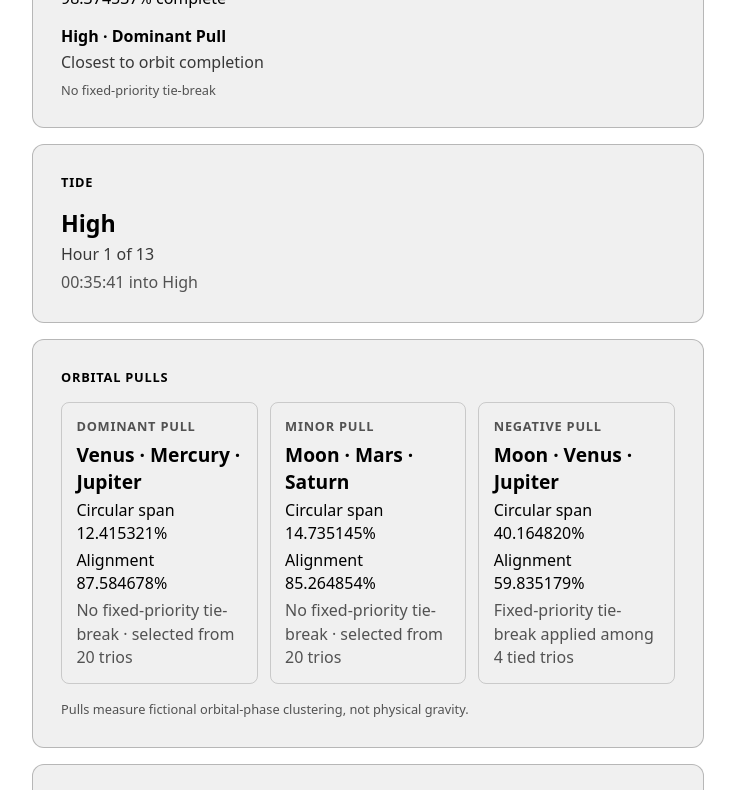
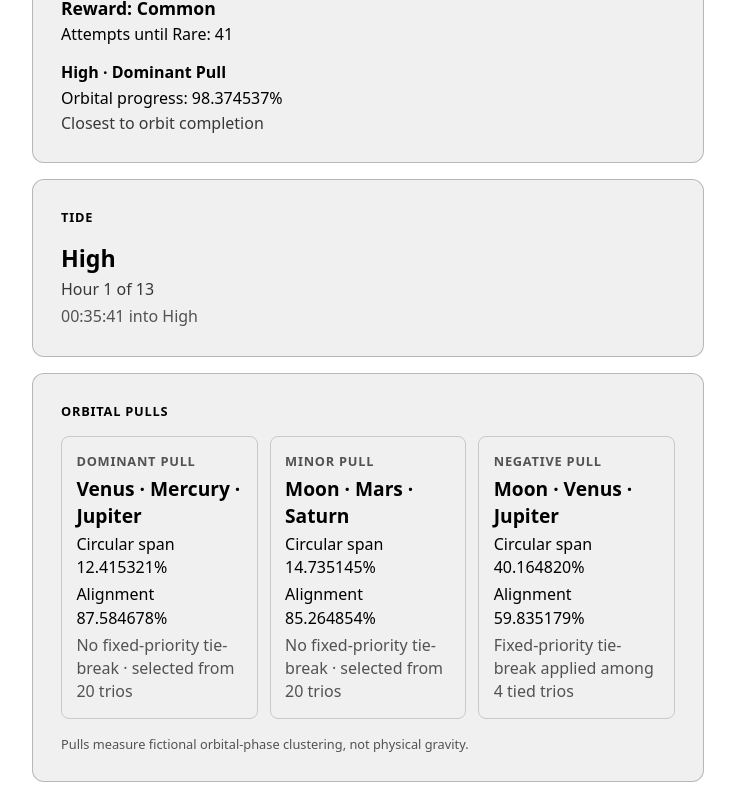
Before and after one commit to FelipeBudinich/insidia, a website with bundled scripts: page public/treasure.html in a window 1280 px wide. Shown: the part 321-1111 px from the top of the page, without its empty margins (272-1007 px from the left). Built offline with nearby package versions, Linux system fonts and the light colour scheme.

Commit message:
Add drop reward thresholds and hour progress display

```diff
--- a/package.json
+++ b/package.json
@@ -1,6 +1,6 @@
 {
   "name": "fictional-calendar",
-  "version": "6.1.0",
+  "version": "6.2.0",
   "private": true,
   "type": "module",
   "scripts": {
--- a/public/calendar.js
+++ b/public/calendar.js
@@ -448,6 +448,31 @@ export function calculateDropState(tide, orbitalState) {
   };
 }
 
+export function calculateDropReward(hourProgressFraction) {
+  assertProgressFraction(hourProgressFraction, 'hourProgressFraction');
+
+  const hourProgressPercentage = hourProgressFraction * 100;
+  let reward;
+  if (hourProgressPercentage <= 85) {
+    reward = { id: 'common', name: 'Common' };
+  } else if (hourProgressPercentage <= 99) {
+    reward = { id: 'uncommon', name: 'Uncommon' };
+  } else {
+    reward = { id: 'rare', name: 'Rare' };
+  }
+
+  const attemptsUntilRare = hourProgressPercentage > 99
+    ? 0
+    : Math.max(0, Math.floor(99 - hourProgressPercentage) + 1);
+
+  return {
+    ...reward,
+    hourProgressFraction,
+    hourProgressPercentage,
+    attemptsUntilRare
+  };
+}
+
 function createProgressValue(fraction) {
   return {
     fraction,
@@ -551,7 +576,6 @@ export function calculateFictionalCalendar(realUnixMilliseconds) {
   );
   const lunar = calculateLunarState(totalSeconds);
   const orbits = calculateOrbitalState(totalSeconds);
-  const drop = calculateDropState(lunar.tide, orbits);
   let remainingSeconds = totalSeconds;
   const second = remainingSeconds % FICTIONAL_SECONDS_PER_MINUTE;
   remainingSeconds = Math.floor(remainingSeconds / FICTIONAL_SECONDS_PER_MINUTE);
@@ -594,6 +618,10 @@ export function calculateFictionalCalendar(realUnixMilliseconds) {
 
   const season = calculateSeasonState(totalElapsedDays);
   const progress = calculateProgressState(totalSeconds, season, lunar);
+  const drop = {
+    ...calculateDropState(lunar.tide, orbits),
+    reward: calculateDropReward(progress.hour.fraction)
+  };
 
   return {
     totalSeconds,
--- a/public/renderers.js
+++ b/public/renderers.js
@@ -19,6 +19,8 @@ const DROP_RULE_LABELS = Object.freeze({
 
 export function createDropRenderer(root = document) {
   const bodyElement = requireElement(root, '#drop-body');
+  const rewardElement = requireElement(root, '#drop-reward');
+  const attemptsElement = requireElement(root, '#drop-attempts');
   const progressElement = requireElement(root, '#drop-progress');
   const sourceElement = requireElement(root, '#drop-source');
   const ruleElement = requireElement(root, '#drop-rule');
@@ -26,12 +28,24 @@ export function createDropRenderer(root = document) {
 
   return function renderDrop(drop) {
     bodyElement.textContent = `${drop.body.symbol} ${drop.body.name}`;
-    progressElement.textContent = `${drop.body.formattedProgress} complete`;
+    rewardElement.textContent = `Reward: ${drop.reward.name}`;
+    attemptsElement.textContent = `Attempts until Rare: ${drop.reward.attemptsUntilRare}`;
+    progressElement.textContent = `Orbital progress: ${drop.body.formattedProgress}`;
     sourceElement.textContent = `${drop.tide.name} · ${drop.sourcePull.name}`;
     ruleElement.textContent = DROP_RULE_LABELS[drop.selectionRule];
-    tieBreakElement.textContent = drop.tieBreak.applied
-      ? 'Fixed-priority tie-break applied'
-      : 'No fixed-priority tie-break';
+    tieBreakElement.hidden = !drop.tieBreak.applied;
+    tieBreakElement.textContent = 'Fixed-priority tie-break applied';
+  };
+}
+
+export function createHourProgressRenderer(root = document) {
+  const progressElement = requireElement(root, '#hour-progress');
+  const valueElement = requireElement(root, '#hour-progress-value');
+
+  return function renderHourProgress(calendarValue) {
+    const hourProgress = calendarValue.progress.hour;
+    progressElement.value = hourProgress.percentage;
+    valueElement.textContent = hourProgress.formatted;
   };
 }
 
--- a/public/styles.css
+++ b/public/styles.css
@@ -121,6 +121,8 @@ body {
 
 .drop-section p { margin: 0; }
 .drop-body { font-size: clamp(1.6rem, 7vw, 2.2rem); font-weight: 750; }
+.drop-reward { margin-top: 0.75rem !important; font-size: 1.1rem; font-weight: 700; }
+.drop-attempts { margin-top: 0.2rem !important; font-variant-numeric: tabular-nums; }
 .drop-progress { margin-top: 0.2rem !important; font-size: 1rem; font-variant-numeric: tabular-nums; }
 .drop-source { margin-top: 1rem !important; font-weight: 700; }
 .drop-rule { margin-top: 0.2rem !important; color: color-mix(in srgb, CanvasText 78%, Canvas); }
--- a/public/treasure-page.js
+++ b/public/treasure-page.js
@@ -2,11 +2,13 @@ import { startLiveState } from './live-state.js';
 import {
   createCelestialOrbitsRenderer,
   createDropRenderer,
+  createHourProgressRenderer,
   createOrbitalPullsRenderer,
   createTideRenderer
 } from './renderers.js';
 
 const renderDrop = createDropRenderer(document);
+const renderHourProgress = createHourProgressRenderer(document);
 const renderTide = createTideRenderer(document);
 const renderCelestialOrbits = createCelestialOrbitsRenderer(document);
 const renderOrbitalPulls = createOrbitalPullsRenderer(document);
@@ -16,4 +18,5 @@ startLiveState((calendarValue) => {
   renderTide(calendarValue);
   renderOrbitalPulls(calendarValue);
   renderCelestialOrbits(calendarValue);
+  renderHourProgress(calendarValue);
 });
--- a/public/treasure.html
+++ b/public/treasure.html
@@ -20,14 +20,16 @@
             <p class="page-kicker">Insidia</p>
             <h1>Treasure</h1>
           </div>
-          <span class="version" aria-label="Application version 6.1">v6.1</span>
+          <span class="version" aria-label="Application version 6.2">v6.2</span>
         </header>
 
         <section class="drop-section focused-section" aria-labelledby="drop-heading">
           <p id="drop-heading" class="section-label">Drop</p>
           <p id="drop-body" class="drop-body"><span aria-hidden="true">☾</span> Moon</p>
-          <p id="drop-progress" class="drop-progress">0.000000% complete</p>
+          <p id="drop-reward" class="drop-reward">Reward: Common</p>
+          <p id="drop-attempts" class="drop-attempts">Attempts until Rare: 100</p>
           <p id="drop-source" class="drop-source">Low · Minor Pull</p>
+          <p id="drop-progress" class="drop-progress">Orbital progress: 0.000000%</p>
           <p id="drop-rule" class="drop-rule">Furthest from orbit completion</p>
           <p id="drop-tiebreak" class="drop-tiebreak">Fixed-priority tie-break applied</p>
         </section>
@@ -127,6 +129,17 @@
           </div>
 
         </section>
+
+        <section class="progress-section" aria-labelledby="progress-heading">
+          <p id="progress-heading" class="section-label">Progress</p>
+          <div class="progress-item">
+            <div class="progress-heading-row">
+              <label for="hour-progress">Current Hour</label>
+              <span id="hour-progress-value">0.000000%</span>
+            </div>
+            <progress id="hour-progress" max="100" value="0">0%</progress>
+          </div>
+        </section>
         <footer>Epoch: 1970-01-01 00:00:00 UTC</footer>
       </main>
     </div>
--- a/server.js
+++ b/server.js
@@ -298,7 +298,7 @@ export function createStaticServer(options = {}) {
       sendResponse(response, method, environment, 200, {
         'Cache-Control': 'no-store',
         'Content-Type': 'application/json; charset=utf-8'
-      }, JSON.stringify({ ok: true, version: 'v6.1' }));
+      }, JSON.stringify({ ok: true, version: 'v6.2' }));
       return;
     }
 
```
Also changed, not shown: public/calendar.html (+1 -1 lines), public/weather.html (+1 -1 lines), test/drop.test.js (+58 -0 lines), test/server.test.js (+29 -7 lines), README.md, 1 other file.
